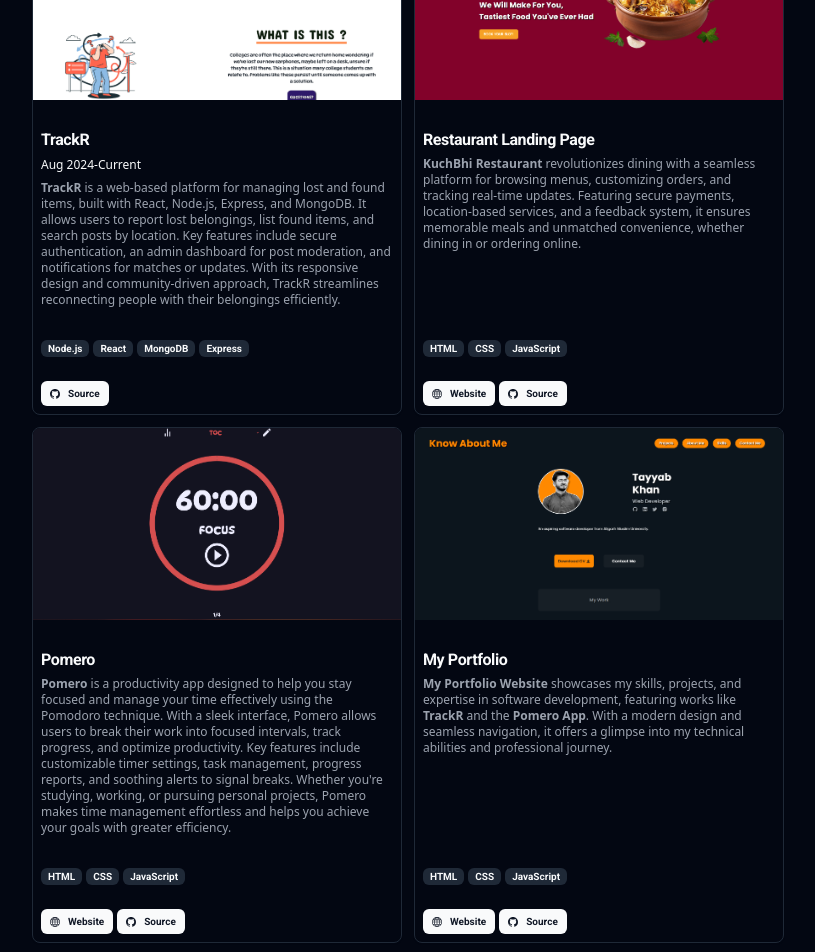
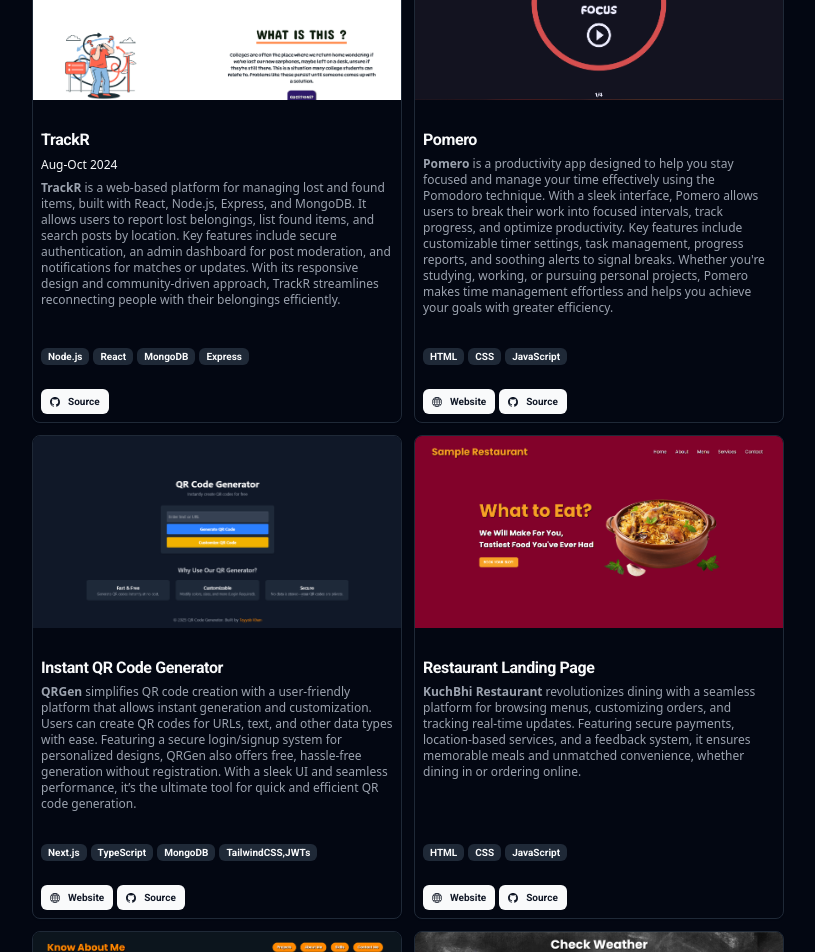
Before and after one commit to justtayyabkhxn/justtayyabkhan, a Next.js app: page / in a window 1280 px wide. Shown: the part 1140-2092 px from the top of the page, without its empty margins (232-1047 px from the left). Built offline with nearby package versions, Linux system fonts and the light colour scheme.

Commit message:
Qr-project add

```diff
--- a/data/data.tsx
+++ b/data/data.tsx
@@ -61,7 +61,7 @@
   Projects: [
     {
       title: "TrackR",
-      dates: "Aug 2024-Current",
+      dates: "Aug-Oct 2024",
       active: true,
       description:
         "**TrackR** is a web-based platform for managing lost and found items, built with React, Node.js, Express, and MongoDB. It allows users to report lost belongings, list found items, and search posts by location. Key features include secure authentication, an admin dashboard for post moderation, and notifications for matches or updates. With its responsive design and community-driven approach, TrackR streamlines reconnecting people with their belongings efficiently.",
@@ -74,6 +74,52 @@
         },
       ],
       image: "/trackit.png",
+      video: "",
+    },
+
+    {
+      title: "Pomero",
+      href: "https://justtayyabkhxn.github.io/portfolio/",
+      active: true,
+      description:
+        "**Pomero** is a productivity app designed to help you stay focused and manage your time effectively using the Pomodoro technique. With a sleek interface, Pomero allows users to break their work into focused intervals, track progress, and optimize productivity. Key features include customizable timer settings, task management, progress reports, and soothing alerts to signal breaks. Whether you're studying, working, or pursuing personal projects, Pomero makes time management effortless and helps you achieve your goals with greater efficiency.",
+      technologies: ["HTML", "CSS", "JavaScript"],
+      links: [
+        {
+          type: "Website",
+          href: "https://justtayyabkhxn.github.io/pomero/",
+          icon: <BsGlobe className="size-3" />,
+        },
+        {
+          type: "Source",
+          href: "https://github.com/justtayyabkhxn/pomero/",
+          icon: <BsGithub className="size-3" />,
+        },
+      ],
+      image: Pomero,
+      video: "",
+    },
+    {
+      title: "Instant QR Code Generator",
+      href: "https://myqr-gen.vercel.app/",
+      dates: "",
+      active: true,
+      description:
+        "**QRGen** simplifies QR code creation with a user-friendly platform that allows instant generation and customization. Users can create QR codes for URLs, text, and other data types with ease. Featuring a secure login/signup system for personalized designs, QRGen also offers free, hassle-free generation without registration. With a sleek UI and seamless performance, it’s the ultimate tool for quick and efficient QR code generation.",
+      technologies: ["Next.js", "TypeScript", "MongoDB","TailwindCSS,JWTs"],
+      links: [
+        {
+          type: "Website",
+          href: "https://myqr-gen.vercel.app/",
+          icon: <BsGlobe className="size-3" />,
+        },
+        {
+          type: "Source",
+          href: "https://github.com/justtayyabkhxn/myqr-gen",
+          icon: <BsGithub className="size-3" />,
+        },
+      ],
+      image: "/qr-gen.png",
       video: "",
     },
     {
@@ -97,28 +143,6 @@
         },
       ],
       image: Kuchbhi,
-      video: "",
-    },
-    {
-      title: "Pomero",
-      href: "https://justtayyabkhxn.github.io/portfolio/",
-      active: true,
-      description:
-        "**Pomero** is a productivity app designed to help you stay focused and manage your time effectively using the Pomodoro technique. With a sleek interface, Pomero allows users to break their work into focused intervals, track progress, and optimize productivity. Key features include customizable timer settings, task management, progress reports, and soothing alerts to signal breaks. Whether you're studying, working, or pursuing personal projects, Pomero makes time management effortless and helps you achieve your goals with greater efficiency.",
-      technologies: ["HTML", "CSS", "JavaScript"],
-      links: [
-        {
-          type: "Website",
-          href: "https://justtayyabkhxn.github.io/pomero/",
-          icon: <BsGlobe className="size-3" />,
-        },
-        {
-          type: "Source",
-          href: "https://github.com/justtayyabkhxn/pomero/",
-          icon: <BsGithub className="size-3" />,
-        },
-      ],
-      image: Pomero,
       video: "",
     },
     {
```
Also changed, not shown: public/qr-gen.png (added).
